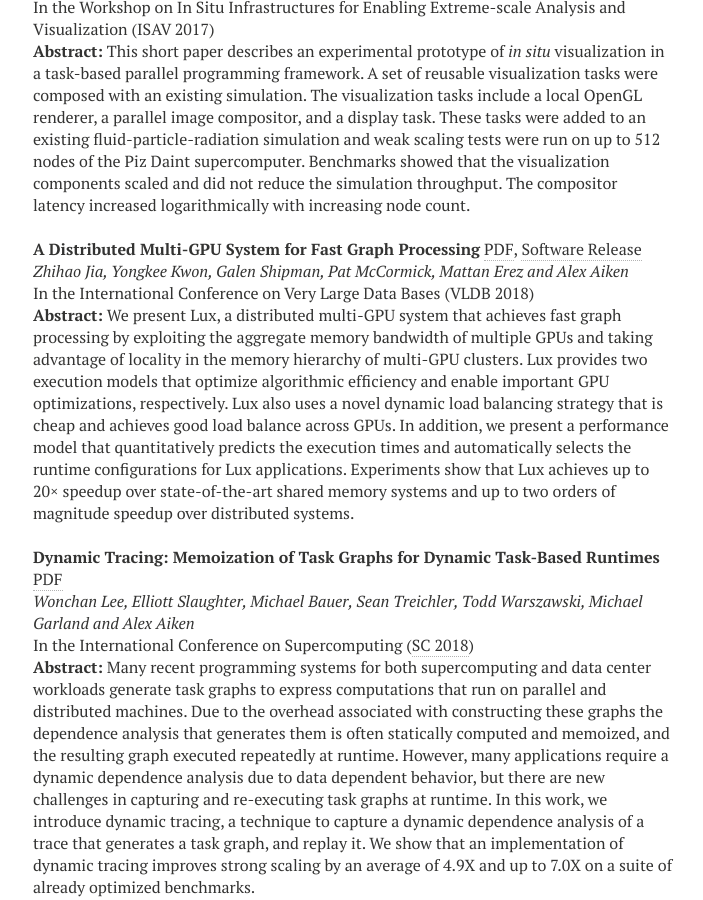
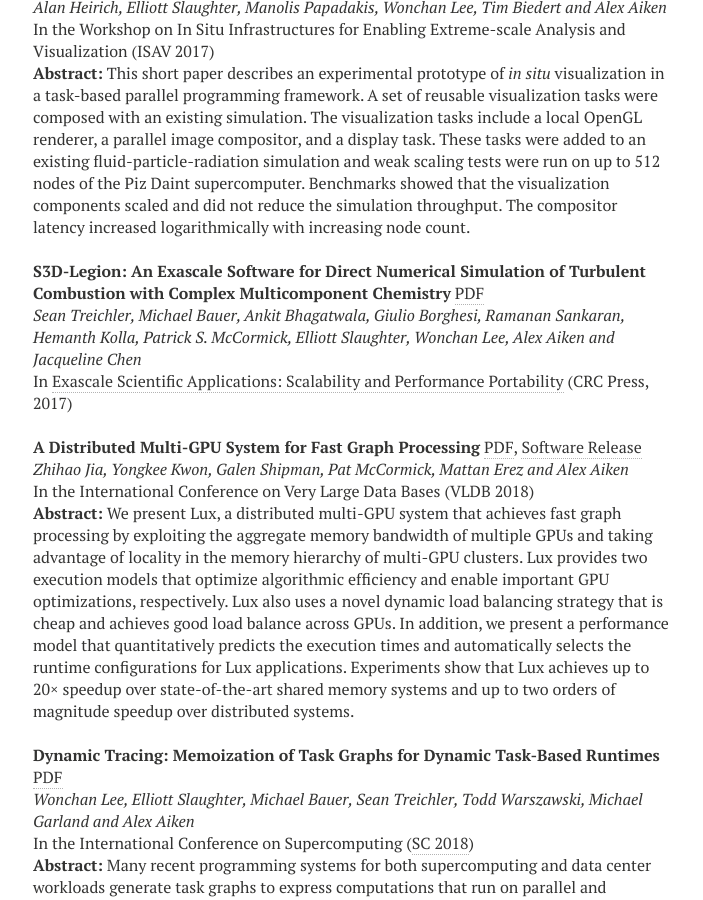
Before and after one commit to apryakhin/legion.stanford.edu, a Jekyll site: the page built from publications.md, in a window 1280 px wide and 900 px high, scrolled down 5635 px. Shown: the whole window, without its empty margins (287-990 px from the left). Built offline with Jekyll 4.4.1, drawn with Linux system fonts in a browser that asks for light colours; nearby versions of some CDN libraries; some of the changed text lies outside the part shown.

Commit message:
Add S3D-Legion.

```diff
--- a/publications.md
+++ b/publications.md
@@ -31,6 +31,7 @@ title: Publications
       * [Singe (PPoPP 2014)](#ppopp2014) \[[PDF](/pdfs/singe2014.pdf)]
       * [Scout (WOLFHPC 2014)](#wolfhpc2014) \[[PDF](/pdfs/scout2014.pdf)]
   * Applications:
+      * [S3D-Legion (2017)](#s3d2017) \[[PDF](https://www.taylorfrancis.com/books/e/9781315277400/chapters/10.1201/b21930-12)]
       * [Soleil-X (2018)](#soleilx2018) \[[PDF](/pdfs/soleilx2018.pdf)]
       * [HTR Solver (2020)](#htr2020) \[[PDF](https://doi.org/10.1016/j.cpc.2020.107262)]
   * Theses:
@@ -288,6 +289,11 @@ weak scaling tests were run on up to 512 nodes of the Piz Daint
 supercomputer. Benchmarks showed that the visualization components scaled and did not reduce the simulation throughput. The
 compositor latency increased logarithmically with increasing node
 count.
+
+
+<a name="s3d2017"></a>__S3D-Legion: An Exascale Software for Direct Numerical Simulation of Turbulent Combustion with Complex Multicomponent Chemistry__ [PDF](https://www.taylorfrancis.com/books/e/9781315277400/chapters/10.1201/b21930-12) <br/>
+_Sean Treichler, Michael Bauer, Ankit Bhagatwala, Giulio Borghesi, Ramanan Sankaran, Hemanth Kolla, Patrick S. McCormick, Elliott Slaughter, Wonchan Lee, Alex Aiken and Jacqueline Chen_ <br/>
+In [Exascale Scientific Applications: Scalability and Performance Portability](https://www.crcpress.com/p/book/9781138197541) (CRC Press, 2017)
 
 
 <a name="vldb2018"></a>__A Distributed Multi-GPU System for Fast Graph Processing__ [PDF](/pdfs/vldb2018.pdf), [Software Release](https://github.com/LuxGraph/Lux) <br/>
```
